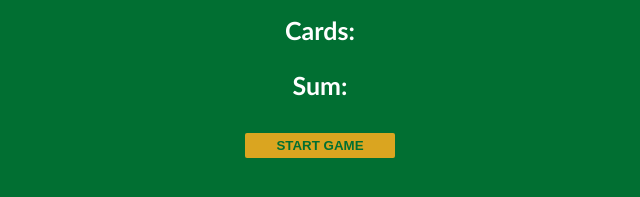
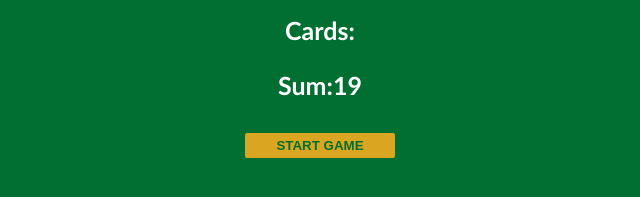
Before and after one commit to ianjosephjones/BlackJack-Game, a plain HTML site: page index.html in a window 1280 px wide. Both pictures are taken after a click on the button "START GAME". Shown: the part 167-364 px from the top of the page, 320-960 px from the left. Drawn offline with Linux system fonts and the light colour scheme.

Commit message:
Added sum

```diff
--- a/index.html
+++ b/index.html
@@ -11,7 +11,7 @@
 		<h1>Blackjack</h1>
 		<p id="message-el">Want to paly a round?</p>
 		<p>Cards:</p>
-		<p>Sum:</p>
+		<p id="sum-el">Sum:</p>
 		<button onclick="startGame()">START GAME</button>
 		<script src="index.js"></script>
 	</body>
--- a/index.js
+++ b/index.js
@@ -10,8 +10,10 @@ let isAlive = true;
 let message = '';
 // Store message-el paragraph in variable
 let messageEl = document.getElementById('message-el');
+let sumEl = document.getElementById('sum-el');
 // Create startGame() function
 function startGame() {
+	sumEl.textContent += sum;
 	// create if/else statements
 	if (sum <= 21) {
 		message = 'Do you a want to draw a new card?';
```
